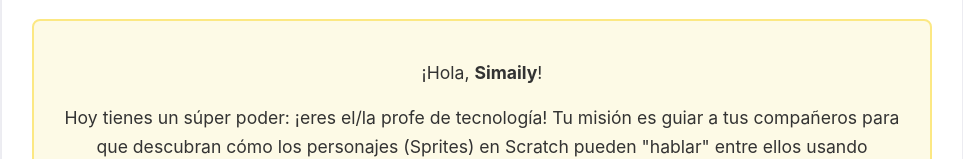
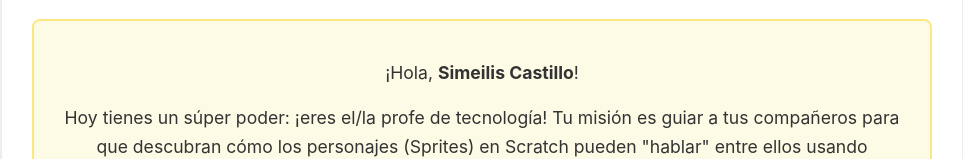
Before and after one commit to mariadelcpitty-cell/zimeuli, a plain HTML site: page index.html in a window 1280 px wide. Shown: the part 180-339 px from the top of the page, without its empty margins (158-1121 px from the left). Drawn offline with Linux system fonts and the light colour scheme.

Commit message:
Add files via upload

```diff
--- a/index.html
+++ b/index.html
@@ -169,7 +169,7 @@
         <p class="subtitle">¡Tu Misión de Hoy: Enseñar el Secreto de los Mensajes! 📨</p>
 
         <div class="greeting">
-            <p>¡Hola, <strong>Simaily</strong>!</p>
+            <p>¡Hola, <strong>Simeilis Castillo</strong>!</p>
             <p>Hoy tienes un súper poder: ¡eres el/la profe de tecnología! Tu misión es guiar a tus compañeros para que descubran cómo los personajes (Sprites) en Scratch pueden "hablar" entre ellos usando mensajes.</p>
             <p>¡No te preocupes, esta guía te dirá exactamente qué hacer y qué decir! ¡Confía en ti, lo harás genial!</p>
         </div>
```
